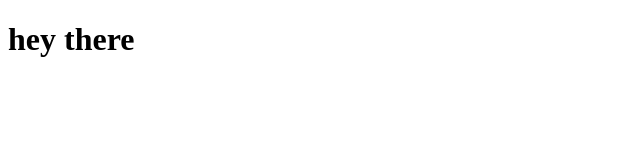
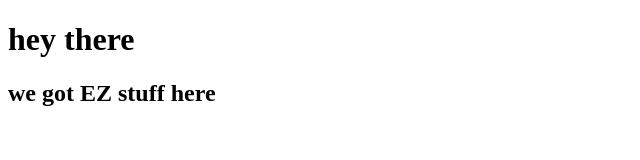
Before and after one commit to pooya-rz2/coursera-test, a plain HTML site: page site/index.html in a window 1280 px wide. Shown: the whole page, without its empty margins (0-640 px from the left). Drawn offline with Linux system fonts and the light colour scheme.

Commit message:
small primary change

```diff
--- a/site/index.html
+++ b/site/index.html
@@ -5,5 +5,6 @@
 </head>
 <body>
     <h1>hey there</h1>
+    <h2>we got EZ stuff here</h2>
 </body>
 </html>
```
